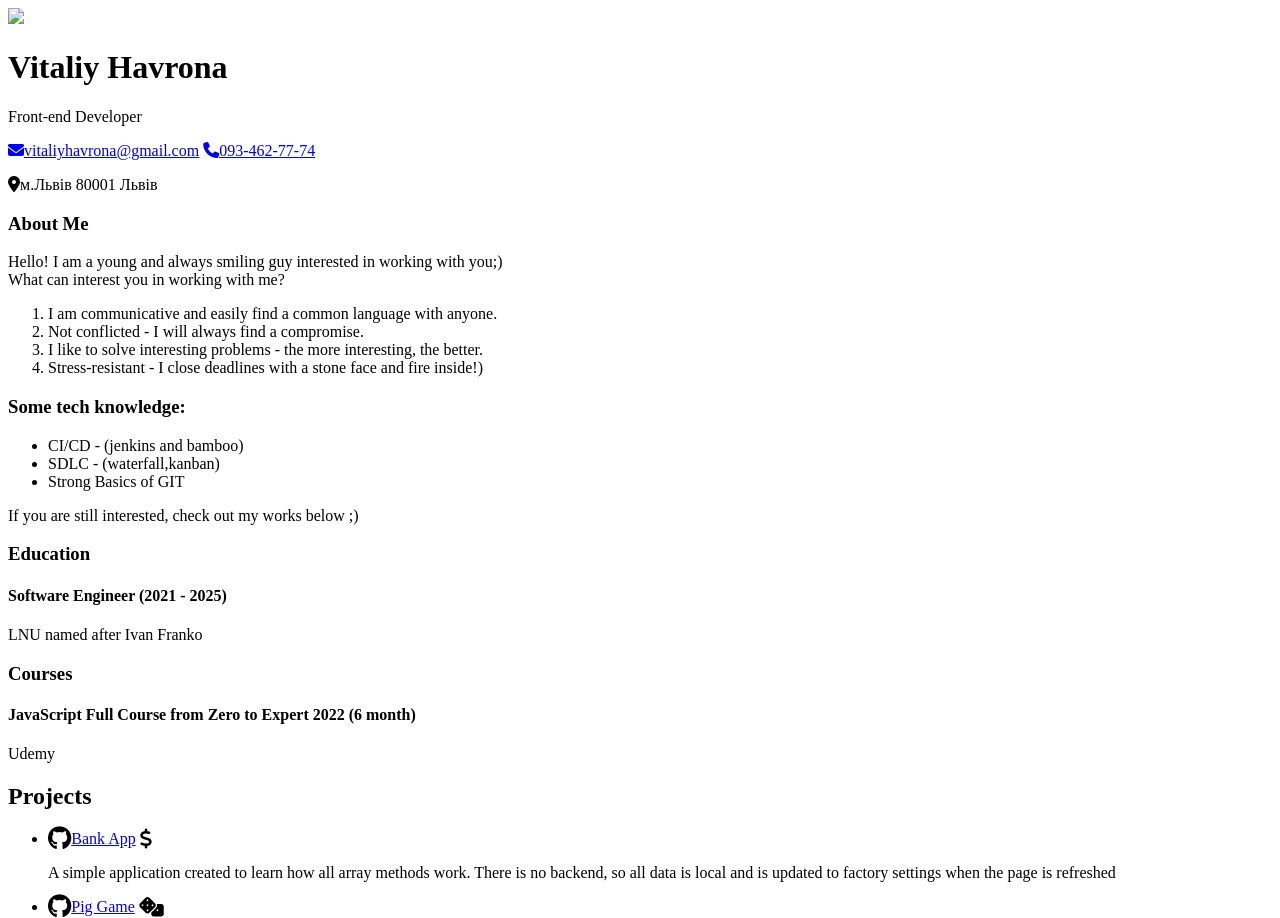
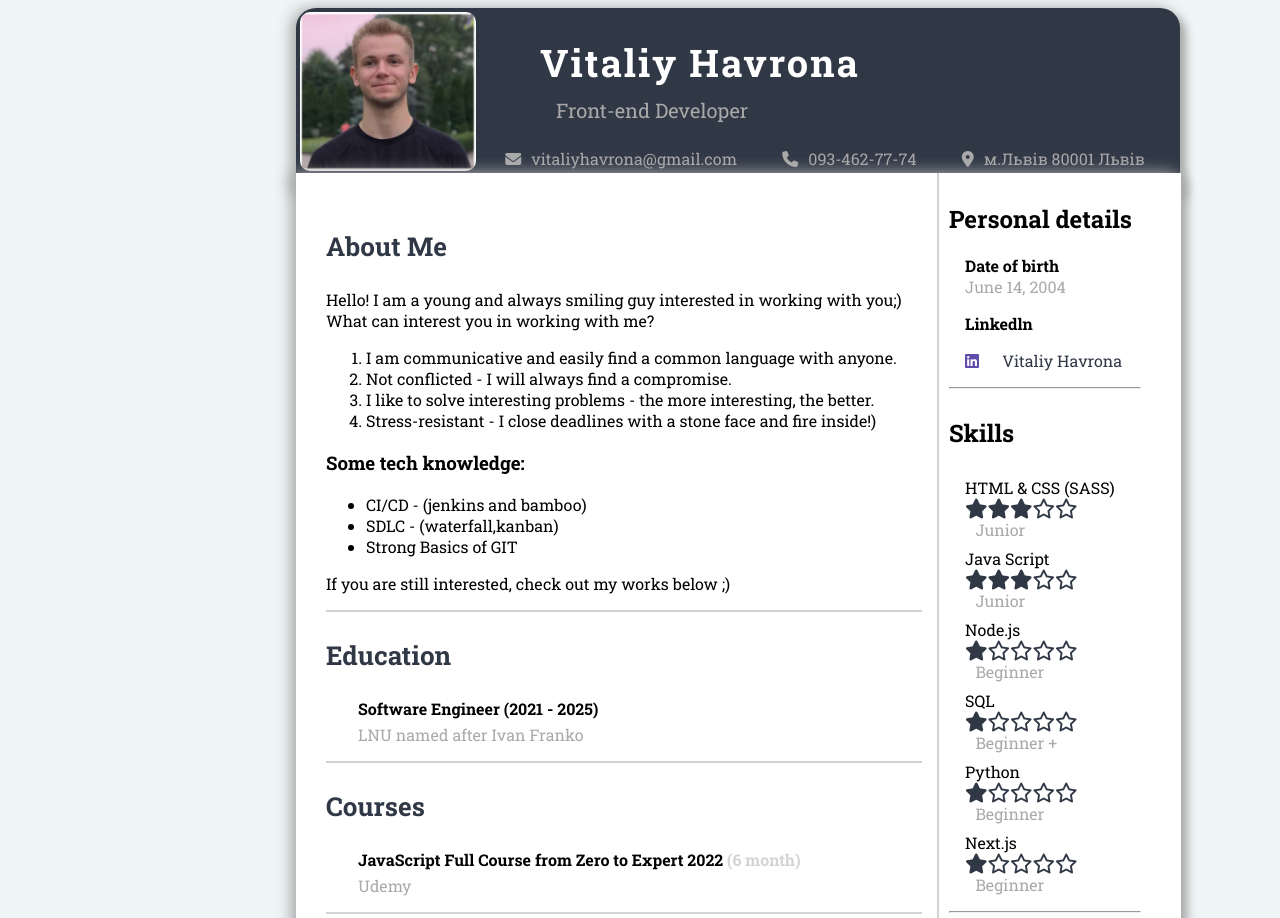
Before and after one commit to Xavtso/CV, a plain HTML site: page index.html in a window 1280 px wide. Shown: the top 918 px of the page. Drawn offline with Linux system fonts and the light colour scheme; the site is published under a folder, as on GitHub Pages, so addresses that start at the root find nothing.

Commit message:
Update index.html

```diff
--- a/index.html
+++ b/index.html
@@ -5,7 +5,7 @@
     <meta http-equiv="X-UA-Compatible" content="IE=edge">
     <meta name="viewport" content="width=device-width, initial-scale=1.0">
     <title>Vitaliy's CV</title>
-    <link rel="stylesheet" href="/style.css">
+    <link rel="stylesheet" href="style.css">
     <link
       href="https://fonts.googleapis.com/css2?family=Roboto+Slab:wght@400;500;700;900&display=swap"
       rel="stylesheet"
@@ -13,7 +13,7 @@
 </head>
 <body>
     <header>
-        <img class="photo" src="/photo-cutted.png">
+        <img class="photo" src="photo-cutted.png">
         <h1 class="full-name">Vitaliy Havrona</h1>
         <p class="headline"> Front-end Developer</p>
         <div class="contacts">
```
